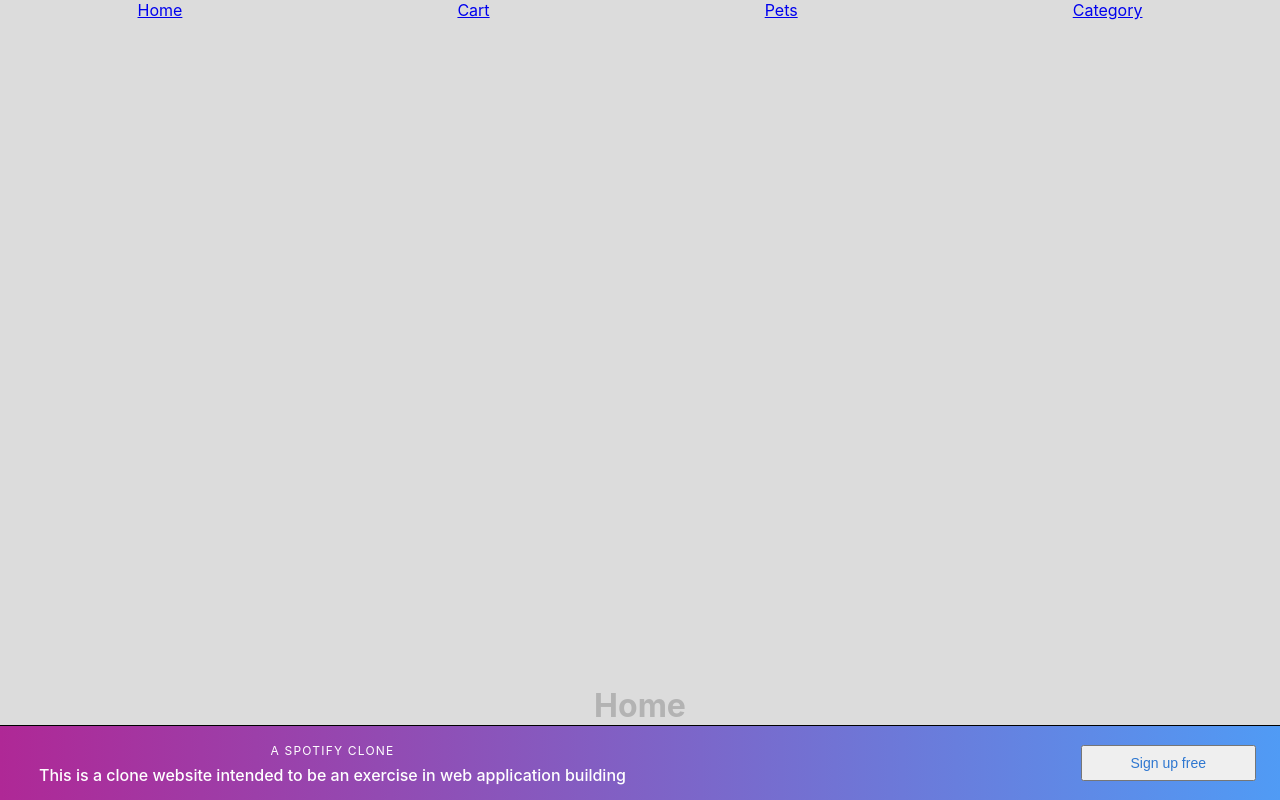
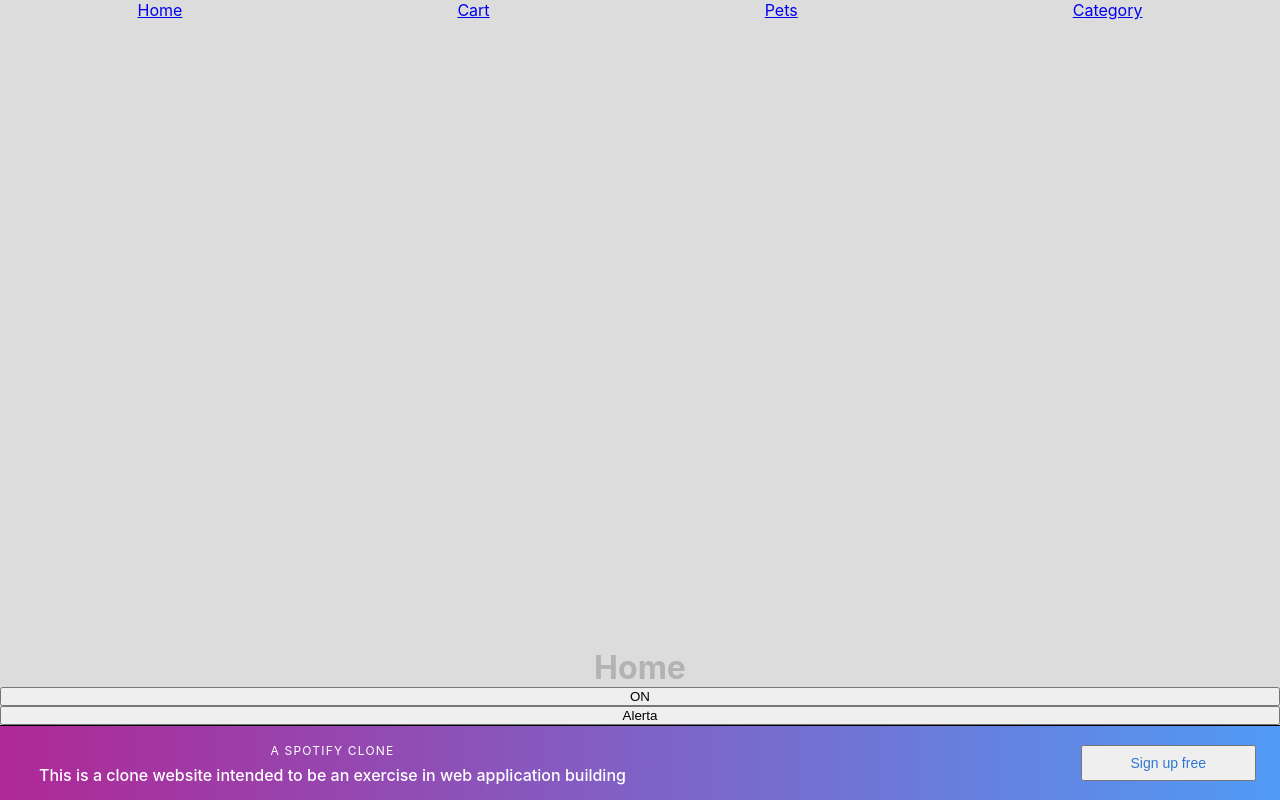
Before and after one commit to alejandro-medici/frontend_project, a React (Create React App) app: page / in a window 1280 px wide. Built offline with nearby package versions, Linux system fonts and the light colour scheme.

Commit message:
React Events

```diff
--- a/src/App.js
+++ b/src/App.js
@@ -6,18 +6,24 @@ import CTAbanner from './Components/footer-components/CTAbanner';
 import Headerbar from './Components/featured-components/Headerbar';
 import UserInfo from './Components/featured-components/UserInfo';
 import UserPrompt from './Components/featured-components/UserPrompt';
+import Toggle from './Components/Interruptor';
 //<a href='/Home' target="_blank">Voy al Home</a>
 
 function App(props) {
   const loggedIn = props.loggedIn
 
+  function myAlert() {
+    alert("Se apreoto Boton!")
+  }
+
   return (
     <div className="App">
       <Router>
         <NavBar>
-
         </NavBar>
       </Router>
+      <Toggle></Toggle>
+      <button onClick={ () => myAlert() }> Alerta</button>
       <Footer>
         <CTAbanner/>
       </Footer>
--- /dev/null
+++ b/src/Components/Interruptor.js
@@ -0,0 +1,33 @@
+import React, { Component } from "react"
+
+export default class Toggle extends Component {
+    constructor(props) {
+        super(props);
+        this.state = { isToggleOn: true };
+        // Este enlace es necesario para hacer que `this` funcione en el callback
+        //this.handleClick = this.handleClick.bind(this);
+    }
+
+    handleClick = () => {
+        console.log('this is:', this);
+        this.setState(prevState => ({
+            isToggleOn: !prevState.isToggleOn
+        }));
+    }
+
+
+    // Metodo para manejo de el click..
+    /*handleClick() {
+        this.setState(prevState => ({
+            isToggleOn: !prevState.isToggleOn
+        }));
+    }*/
+
+    render() {
+        return (
+            <button onClick={this.handleClick}>
+                {this.state.isToggleOn ? 'ON' : 'OFF'}
+            </button>
+        );
+    }
+}
```
